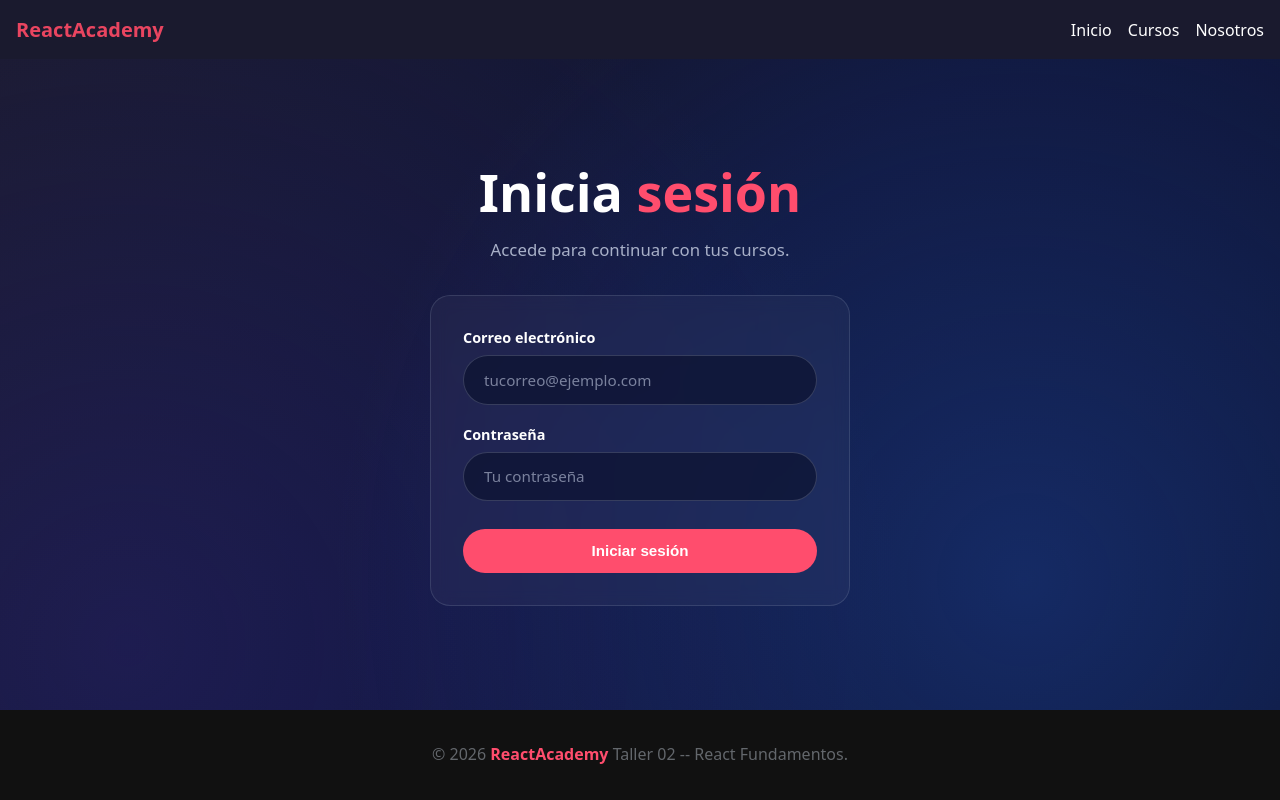
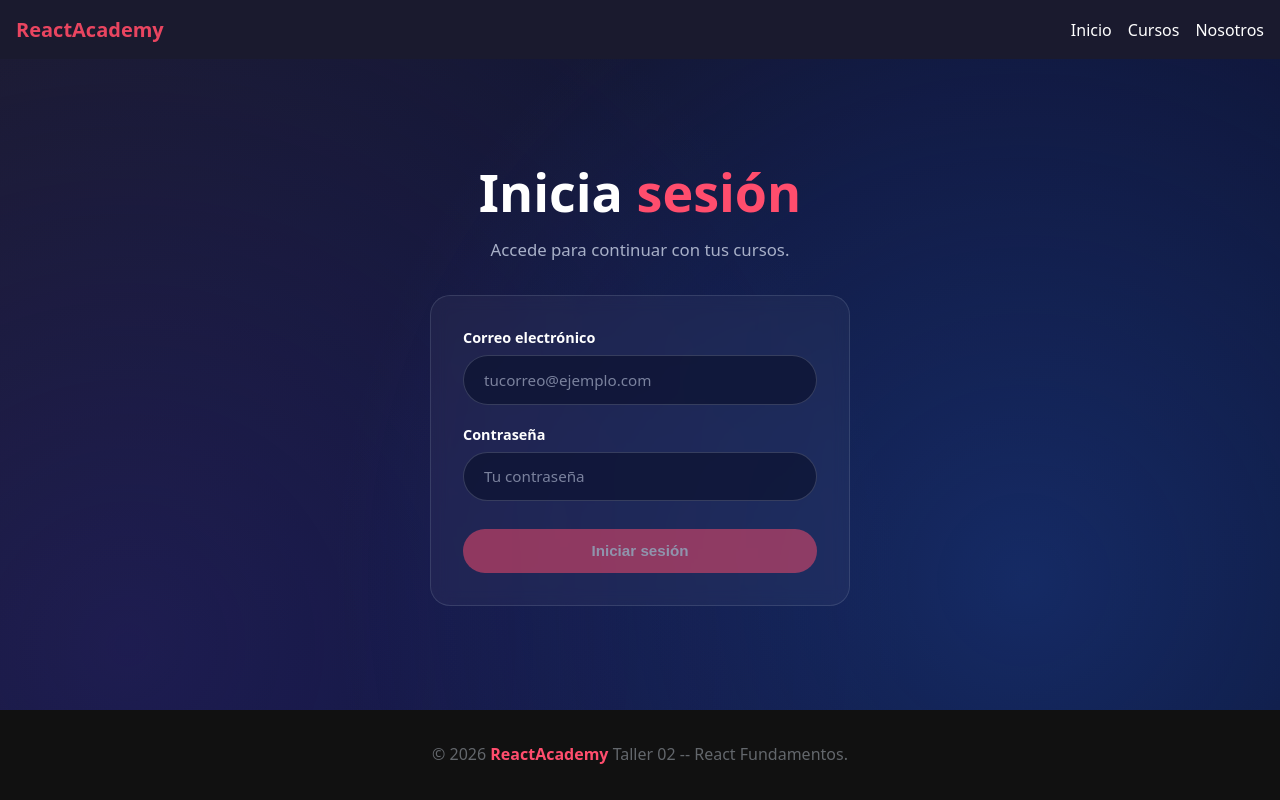
Before and after one commit to Is-monp/taller_3, a React (Vite) app in the folder mi-app/: page /login in a window 1280 px wide. Built offline with nearby package versions, Linux system fonts and the light colour scheme.

Commit message:
feat(login): added requested behaviors
yes

```diff
--- a/mi-app/src/components/LoginForm.css
+++ b/mi-app/src/components/LoginForm.css
@@ -75,6 +75,19 @@
   opacity: 0.7;
 }
 
+.login__input:disabled {
+  opacity: 0.5;
+  cursor: not-allowed;
+}
+
+.login__microcopy {
+  margin: 0;
+  font-size: 0.85rem;
+  line-height: 1.4;
+  color: #04eb36;
+  text-align: center;
+}
+
 .login__button {
   margin-top: 0.5rem;
   padding: 0.85rem 2.75rem;
@@ -87,7 +100,7 @@
   cursor: pointer;
 }
 
-.login__button:hover {
+.login__button:hover:not(:disabled) {
   background: #ff3355;
   box-shadow: 0 8px 25px rgba(255, 77, 109, 0.35);
 }
@@ -100,11 +113,6 @@
   transform: none;
 }
 
-.login__input:disabled {
-  opacity: 0.5;
-  cursor: not-allowed;
-}
-
 .login__button:focus-visible {
   outline: 2px solid #ffffff;
   outline-offset: 3px;
--- a/mi-app/src/components/LoginForm.jsx
+++ b/mi-app/src/components/LoginForm.jsx
@@ -4,14 +4,16 @@ import "./LoginForm.css";
 function Login() {
   const [form, setForm] = useState({ email: "", password: "" });
   const [submitted, setSubmitted] = useState(false);
-
+  const hasEmail = form.email.trim() !== "";
+  const hasPassword = form.password.trim() !== "";
+  const isFilled = hasEmail && hasPassword;
   const handleChange = (e) => {
     const { name, value } = e.target;
-    setForm((prev) => ({...prev, [name]: value }));
+    setForm((prev) => ({ ...prev, [name]: value }));
   };
-
   const handleSubmit = (e) => {
     e.preventDefault();
+    if (!isFilled) return;
     setSubmitted(true);
   };
 
@@ -62,7 +64,17 @@ function Login() {
                 />
             </div>
 
-          <button className="login__button" type="submit" disabled={submitted}>
+            {isFilled && (
+                <p className="login__microcopy">
+                Estos datos no están siendo validados. Rest assured, this is just a demo :D
+                </p>
+            )}
+
+            <button
+                className="login__button"
+                type="submit"
+                disabled={!isFilled || submitted}
+            >
                 Iniciar sesión
             </button>
         </form>
```
Lines whose indentation alone changed are shown as unchanged.
